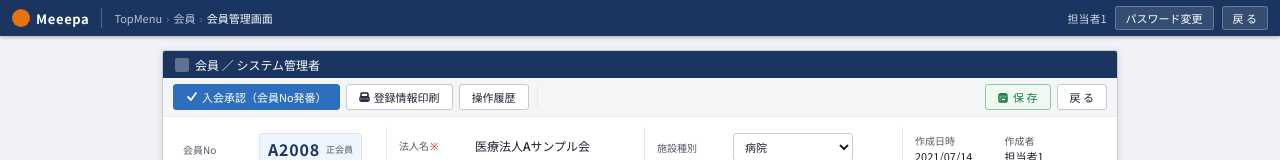
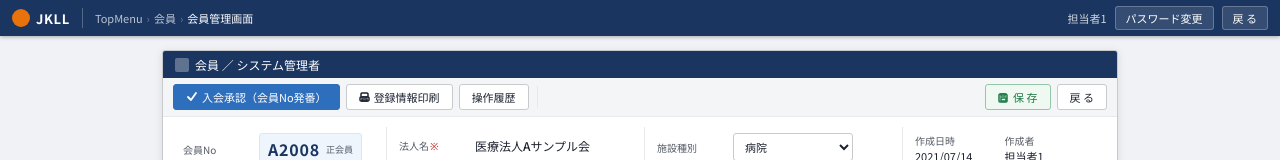
Before and after one commit to woodygaragelab/fedsample, a React (Create React App) app: page / in a window 1280 px wide. Shown: the top 160 px of the page. Built offline with nearby package versions, Linux system fonts and the light colour scheme.

Commit message:
change titile

```diff
--- a/src/App.tsx
+++ b/src/App.tsx
@@ -87,7 +87,7 @@ export default function App() {
     <div>
       {/* ── Topbar ── */}
       <div className="topbar">
-        <div className="topbar-logo"><span className="dot" />Meeepa</div>
+        <div className="topbar-logo"><span className="dot" />JKLL</div>
         <div className="topbar-divider" />
         <div className="topbar-breadcrumb">
           <span>TopMenu</span><span className="sep">›</span>
```
